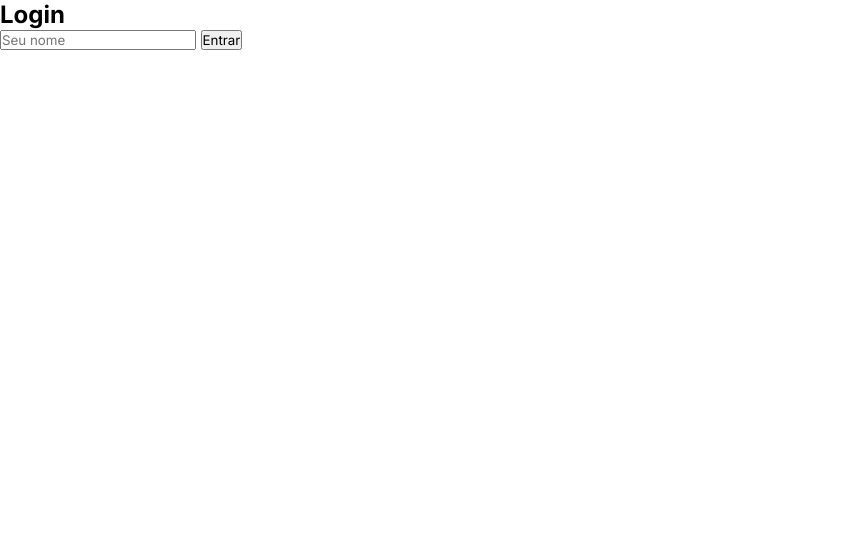
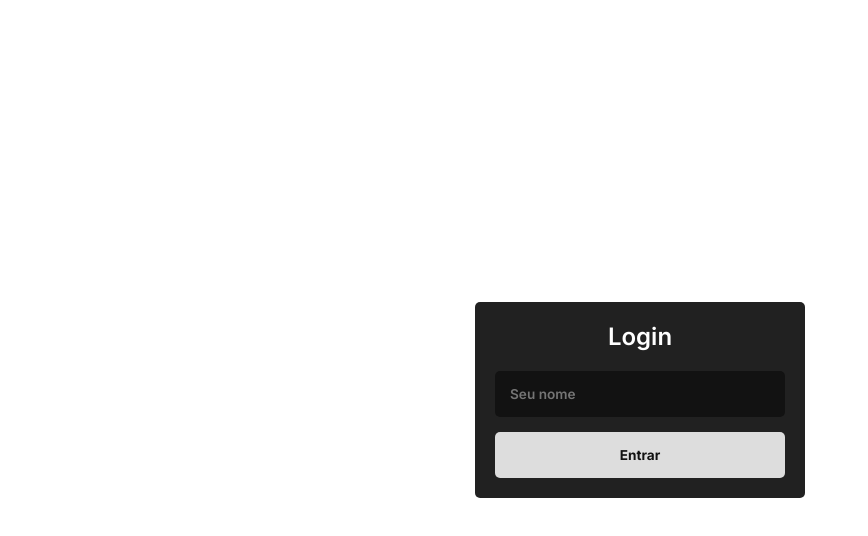
Before and after one commit to douglasinforj/chat_1, a plain HTML site: page frontend/index.html in a window 1280 px wide. Shown: the whole page, without its empty margins (0-868 px from the left). Drawn offline with Linux system fonts and the light colour scheme.

Commit message:
Estilizando login

```diff
--- a/frontend/css/style.css
+++ b/frontend/css/style.css
@@ -8,6 +8,70 @@
     font-family: "Inter", sans-serif;
 }
 
+/*Gerando um consistencia em diferentes navegadores*/
+:root{
+    font-size: 16px;
+}
+
 body {
     background: url("../images/background.png");
 }
+
+.container{
+    width: 100%;
+    height: 100dvh;      /* d = dinamico*/
+    display: flex;
+    align-items: center;
+    justify-content: center;
+
+}
+
+
+.login {
+    width: 100%;
+    max-width: 330px;
+    background-color: #212121;
+    border-radius: 5px;
+    padding: 20px;
+}
+
+.login > h2 {     /* >  tinge diretamento h2 dentro de login*/
+    text-align: center;
+    font-weight: 600;
+    font-size: 1.5rem;
+    margin-bottom: 20px;
+    color: #fff;
+}
+
+.login__form{
+    display: flex;
+    flex-direction: column;
+    gap: 15px;
+}
+
+.login_input{
+    border: none;
+    padding: 15px;
+    font-size: 0.85rem;
+    font-weight: 600;
+    background-color: #121212;
+    color: #f2f2f2;
+    outline: none;
+    border-radius: 5px;
+}
+.login_input:focus{
+    outline: 2px solid #f2f2f2;
+}
+.login__button{
+    border: none;
+    padding: 15px;
+    border-radius: 5px;
+    font-size: 0.85rem;
+    font-weight: 700;
+    background-color: #ddd;
+    cursor: pointer;
+    color: #121212;
+}
+.login__button:hover{
+    background-color: #fff;
+}
```
